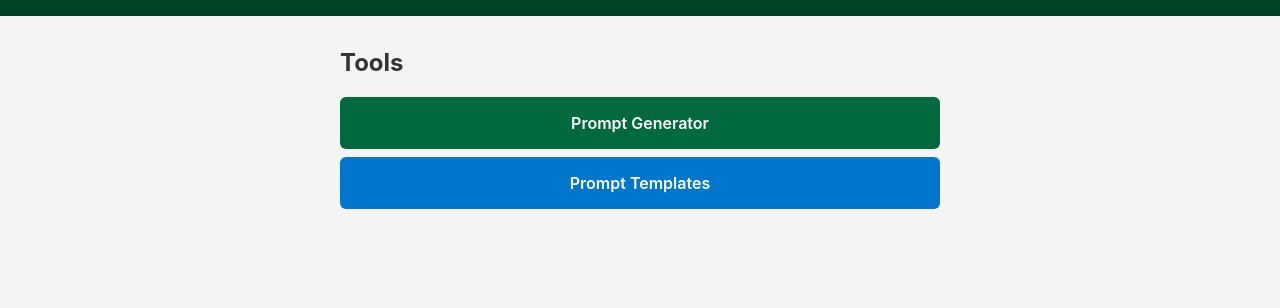
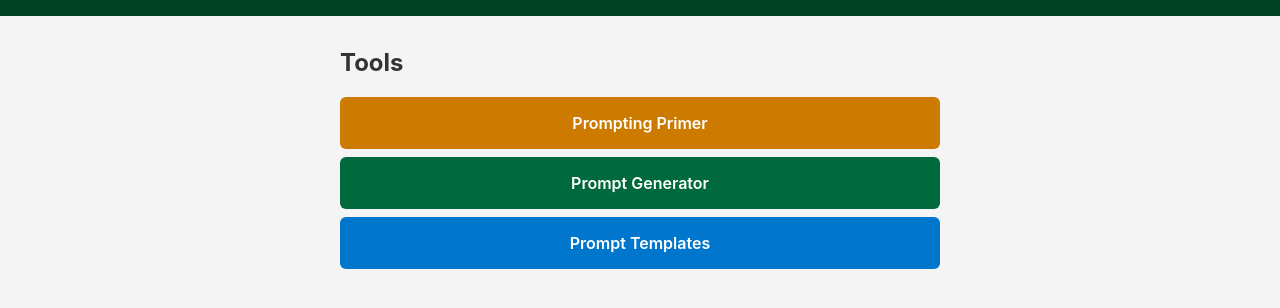
Before and after one commit to dgreller/my-utilities, a plain HTML site: page Index.html in a window 1280 px wide. Shown: the part 98-406 px from the top of the page. Drawn offline with Linux system fonts and the light colour scheme.

Commit message:
Update Index.html

```diff
--- a/Index.html
+++ b/Index.html
@@ -74,6 +74,7 @@
   </header>
   <main>
     <h2>Tools</h2>
+    <a class="tool-link orange" href="PromptingPrimer.html">Prompting Primer</a>
     <a class="tool-link green" href="PromptGeneratorV1.html">Prompt Generator</a>
     <a class="tool-link blue" href="PromptTemplates.html">Prompt Templates</a>
   </main>
```
